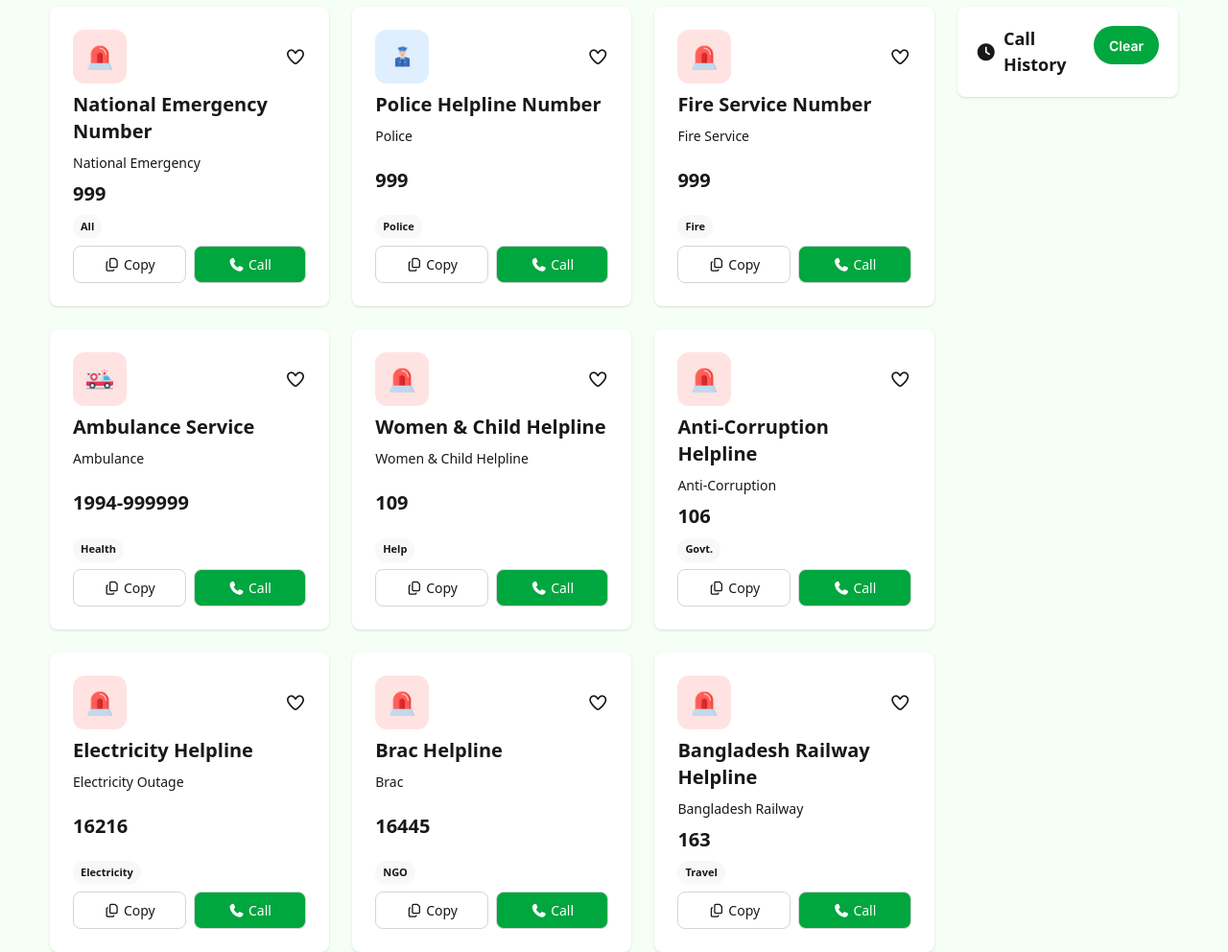
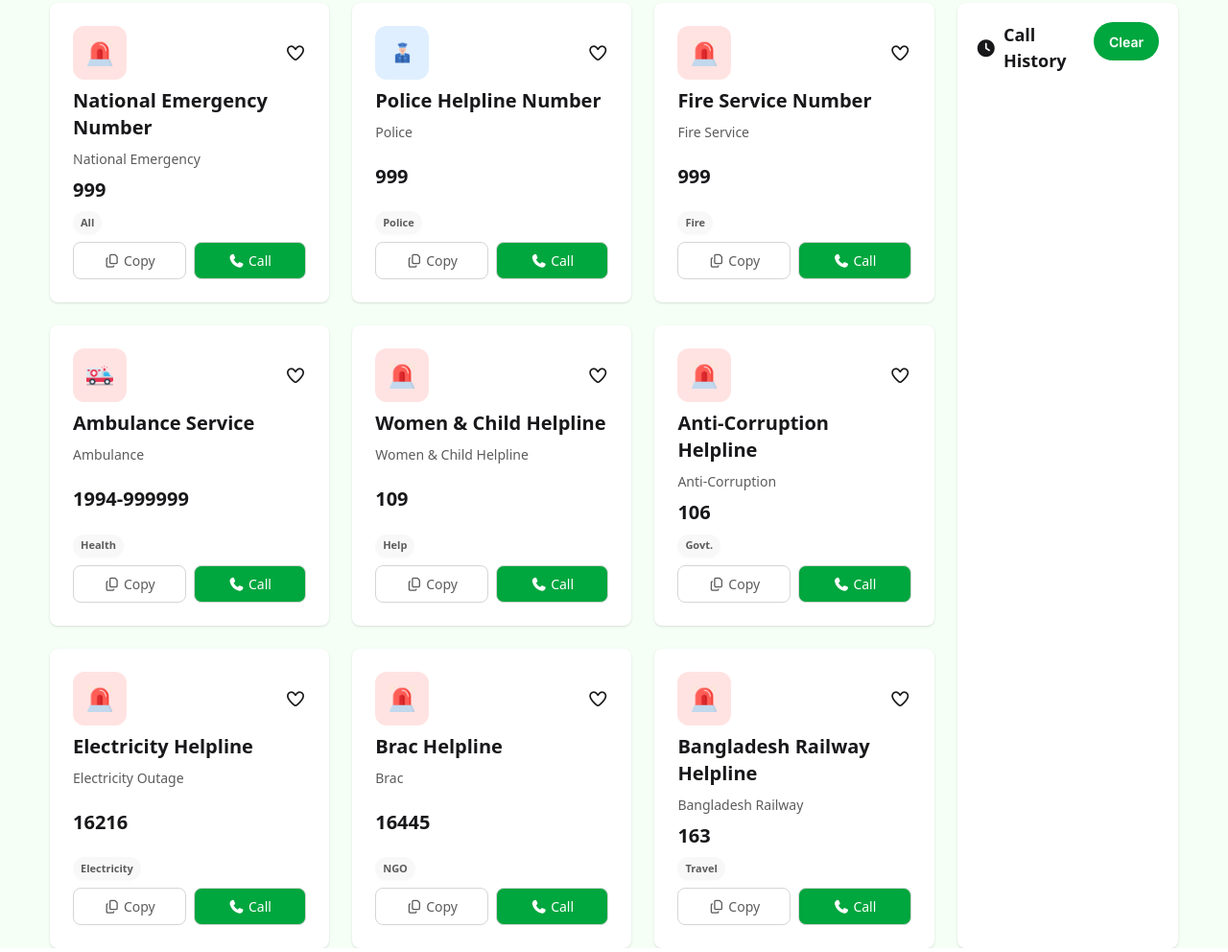
Before and after one commit to tahmid-codes-it/assignment-05, a plain HTML site: page index.html in a window 1280 px wide. Shown: the part 359-1351 px from the top of the page at 96% size. Drawn offline with nearby package versions, Linux system fonts and the light colour scheme.

Commit message:
corrected some colors and some logics

```diff
--- a/functionality.js
+++ b/functionality.js
@@ -15,10 +15,10 @@ function callHandler(id, message) {
   const coinCount = document.getElementById("coin-count");
   const coinCountNumber = parseInt(coinCount.innerText);
   const coinCountNumberTotal = coinCountNumber - 20;
-  if (coinCountNumberTotal === -20) {
-    alert("Not enough coins!");
-    return;
-  }
+if (coinCountNumber < 20) {
+   alert("Not enough coins!");
+   return;
+}
   coinCount.innerText = coinCountNumberTotal;
   if (coinCountNumberTotal >= 0) {
     alert(message);
--- a/index.html
+++ b/index.html
@@ -49,10 +49,9 @@
     <div class="bg-gradient-to-r from-[#013223] via-[#006747] to-[#013223] ...">
         <div class="px-14 py-5">
             <img class="w-24 mx-auto mb-[11px]" src="assets/logo-dark.png" alt="">
-            <h1 class="inter-font font-bold text-4xl text-white text-center mb-[11px]">Emergency Service Directory</h1>
+            <h1 class="inter-font font-bold text-3xl  text-white text-center mb-[11px]">Emergency Service Directory</h1>
             <p class="inter-font font-semibold text-white text-center ">Government Emergency Services at Your Fingertip
-                – A Project by Government
-                of the People’s Republic of Bangladesh</p>
+                – A Project by Government of the People’s Republic of Bangladesh</p>
         </div>
     </div>
 
@@ -69,11 +68,11 @@
                             <i id="heart-1" class="text-lg fa-regular fa-heart hover:text-red-500"></i>
                         </div>
                         <h2 class="text-xl font-bold card-title">National Emergency Number</h2>
-                        <p>National Emergency</p>
+                        <p class="text-[#5c5c5c]">National Emergency</p>
                         <p class="section-number text-xl font-bold">999</p>
-                        <div><button class="btn btn-xs rounded-xl border-none">All</button></div>
+                        <div><button class="btn btn-xs text-[#5c5c5c] rounded-xl border-none">All</button></div>
                         <div class="flex gap-2">
-                            <button id="copy-1" class="copy-btn w-full border border-[#d4d6d5] hover:bg-[#d5d8d8] rounded-lg py-2"> <i
+                            <button id="copy-1" class="copy-btn text-[#5c5c5c] w-full border border-[#d4d6d5] hover:bg-[#d5d8d8] rounded-lg py-2"> <i
                                     class="fa-regular fa-copy"></i> Copy</button>
                             <button id="call-1"
                                 class="w-full border bg-[#00a63e] text-white border-[#d4d6d5] hover:bg-[#03722c] rounded-lg py-2">
@@ -91,11 +90,11 @@
                             <i id="heart-2" class="text-lg fa-regular fa-heart hover:text-red-500"></i>
                         </div>
                         <h2 class="text-xl font-bold card-title">Police Helpline Number</h2>
-                        <p>Police</p>
-                        <p class="section-number text-xl font-bold">999</p>
-                        <div><button class="btn btn-xs rounded-xl border-none">Police</button></div>
+                        <p class="text-[#5c5c5c]">Police</p>
+                        <p class="section-number  text-xl font-bold">999</p>
+                        <div><button class="btn btn-xs text-[#5c5c5c] rounded-xl border-none">Police</button></div>
                         <div class="flex gap-2">
-                            <button id="copy-2" class="copy-btn w-full border border-[#d4d6d5] hover:bg-[#d5d8d8] rounded-lg py-2"> <i
+                            <button id="copy-2" class="copy-btn text-[#5c5c5c] w-full border border-[#d4d6d5] hover:bg-[#d5d8d8] rounded-lg py-2"> <i
                                     class="fa-regular fa-copy"></i> Copy</button>
                             <button id="call-2"
                                 class="w-full border bg-[#00a63e] text-white border-[#d4d6d5] hover:bg-[#03722c] rounded-lg py-2">
@@ -113,11 +112,11 @@
                             <i id="heart-3" class="text-lg fa-regular fa-heart hover:text-red-500"></i>
                         </div>
                         <h2 class="text-xl font-bold card-title">Fire Service Number</h2>
-                        <p>Fire Service</p>
+                        <p class="text-[#5c5c5c]">Fire Service</p>
                         <p class="section-number text-xl font-bold">999</p>
-                        <div><button class="btn btn-xs rounded-xl border-none">Fire</button></div>
+                        <div><button class="btn btn-xs text-[#5c5c5c] rounded-xl border-none">Fire</button></div>
                         <div class="flex gap-2">
-                            <button id="copy-3" class="copy-btn w-full border border-[#d4d6d5] hover:bg-[#d5d8d8] rounded-lg py-2"> <i
+                            <button id="copy-3" class="copy-btn text-[#5c5c5c] w-full border border-[#d4d6d5] hover:bg-[#d5d8d8] rounded-lg py-2"> <i
                                     class="fa-regular fa-copy"></i> Copy</button>
                             <button id="call-3"
                                 class="w-full border bg-[#00a63e] text-white border-[#d4d6d5] hover:bg-[#03722c] rounded-lg py-2">
@@ -135,11 +134,11 @@
                             <i id="heart-4" class="text-lg fa-regular fa-heart hover:text-red-500"></i>
                         </div>
                         <h2 class="text-xl font-bold card-title">Ambulance Service</h2>
-                        <p>Ambulance</p>
+                        <p class="text-[#5c5c5c]">Ambulance</p>
                         <p class="section-number text-xl font-bold">1994-999999</p>
-                        <div><button class="btn btn-xs rounded-xl border-none">Health</button></div>
+                        <div><button class="btn btn-xs text-[#5c5c5c] rounded-xl border-none">Health</button></div>
                         <div class="flex gap-2">
-                            <button id="copy-4" class="copy-btn w-full border border-[#d4d6d5] hover:bg-[#d5d8d8] rounded-lg py-2"> <i
+                            <button id="copy-4" class="copy-btn text-[#5c5c5c] w-full border border-[#d4d6d5] hover:bg-[#d5d8d8] rounded-lg py-2"> <i
                                     class="fa-regular fa-copy"></i> Copy</button>
                             <button id="call-4"
                                 class="w-full border bg-[#00a63e] text-white border-[#d4d6d5] hover:bg-[#03722c] rounded-lg py-2">
@@ -157,11 +156,11 @@
                             <i id="heart-5" class="text-lg fa-regular fa-heart hover:text-red-500"></i>
                         </div>
                         <h2 class="text-xl font-bold card-title">Women & Child Helpline</h2>
-                        <p>Women & Child Helpline</p>
+                        <p class="text-[#5c5c5c]">Women & Child Helpline</p>
                         <p class="section-number text-xl font-bold">109</p>
-                        <div><button class="btn btn-xs rounded-xl border-none">Help</button></div>
+                        <div><button class="btn btn-xs text-[#5c5c5c] rounded-xl border-none">Help</button></div>
                         <div class="flex gap-2">
-                            <button id="copy-5" class="copy-btn w-full border border-[#d4d6d5] hover:bg-[#d5d8d8] rounded-lg py-2"> <i
+                            <button id="copy-5" class="copy-btn text-[#5c5c5c] w-full border border-[#d4d6d5] hover:bg-[#d5d8d8] rounded-lg py-2"> <i
                                     class="fa-regular fa-copy"></i> Copy</button>
                             <button id="call-5"
                                 class="w-full border bg-[#00a63e] text-white border-[#d4d6d5] hover:bg-[#03722c] rounded-lg py-2">
@@ -179,11 +178,11 @@
                             <i id="heart-6" class="text-lg fa-regular fa-heart hover:text-red-500"></i>
                         </div>
                         <h2 class="text-xl font-bold card-title">Anti-Corruption Helpline</h2>
-                        <p>Anti-Corruption</p>
+                        <p class="text-[#5c5c5c]">Anti-Corruption</p>
                         <p class="section-number text-xl font-bold">106</p>
-                        <div><button class="btn btn-xs rounded-xl border-none">Govt.</button></div>
+                        <div><button class="btn btn-xs text-[#5c5c5c] rounded-xl border-none">Govt.</button></div>
                         <div class="flex gap-2">
-                            <button id="copy-6" class="copy-btn w-full border border-[#d4d6d5] hover:bg-[#d5d8d8] rounded-lg py-2"> <i
+                            <button id="copy-6" class="copy-btn text-[#5c5c5c] w-full border border-[#d4d6d5] hover:bg-[#d5d8d8] rounded-lg py-2"> <i
                                     class="fa-regular fa-copy"></i> Copy</button>
                             <button id="call-6"
                                 class="w-full border bg-[#00a63e] text-white border-[#d4d6d5] hover:bg-[#03722c] rounded-lg py-2">
@@ -201,11 +200,11 @@
                             <i id="heart-7" class="text-lg fa-regular fa-heart hover:text-red-500"></i>
                         </div>
                         <h2 class="text-xl font-bold card-title">Electricity Helpline</h2>
-                        <p>Electricity Outage</p>
+                        <p class="text-[#5c5c5c]">Electricity Outage</p>
                         <p class="section-number text-xl font-bold">16216</p>
-                        <div><button class="btn btn-xs rounded-xl border-none">Electricity</button></div>
+                        <div><button class="btn btn-xs text-[#5c5c5c] rounded-xl border-none">Electricity</button></div>
                         <div class="flex gap-2">
-                            <button id="copy-7"  class="copy-btn w-full border border-[#d4d6d5] hover:bg-[#d5d8d8] rounded-lg py-2"> <i
+                            <button id="copy-7"  class="copy-btn text-[#5c5c5c] w-full border border-[#d4d6d5] hover:bg-[#d5d8d8] rounded-lg py-2"> <i
                                     class="fa-regular fa-copy"></i> Copy</button>
                             <button id="call-7"
                                 class="w-full border bg-[#00a63e] text-white border-[#d4d6d5] hover:bg-[#03722c] rounded-lg py-2">
@@ -223,11 +222,11 @@
                             <i id="heart-8" class="text-lg fa-regular fa-heart hover:text-red-500"></i>
                         </div>
                         <h2 class="text-xl font-bold card-title">Brac Helpline</h2>
-                        <p>Brac</p>
+                        <p class="text-[#5c5c5c]">Brac</p>
                         <p class="text-xl font-bold">16445</p>
-                        <div><button class="section-number btn btn-xs rounded-xl border-none">NGO</button></div>
+                        <div><button class="section-number btn btn-xs text-[#5c5c5c] rounded-xl border-none">NGO</button></div>
                         <div class="flex gap-2">
-                            <button id="copy-8" class="copy-btn w-full border border-[#d4d6d5] hover:bg-[#d5d8d8] rounded-lg py-2"> <i
+                            <button id="copy-8" class="copy-btn text-[#5c5c5c] w-full border border-[#d4d6d5] hover:bg-[#d5d8d8] rounded-lg py-2"> <i
                                     class="fa-regular fa-copy"></i> Copy</button>
                             <button id="call-8"
                                 class="w-full border bg-[#00a63e] text-white border-[#d4d6d5] hover:bg-[#03722c] rounded-lg py-2">
@@ -245,11 +244,11 @@
                             <i id="heart-9" class="text-lg fa-regular fa-heart hover:text-red-500"></i>
                         </div>
                         <h2 class="text-xl font-bold card-title">Bangladesh Railway Helpline </h2>
-                        <p>Bangladesh Railway</p>
+                        <p class="text-[#5c5c5c]">Bangladesh Railway</p>
                         <p class="section-number text-xl font-bold">163</p>
-                        <div><button class="btn btn-xs rounded-xl border-none">Travel</button></div>
+                        <div><button class="btn btn-xs text-[#5c5c5c] rounded-xl border-none">Travel</button></div>
                         <div class="flex gap-2">
-                            <button id="copy-9" class="copy-btn w-full border border-[#d4d6d5] hover:bg-[#d5d8d8] rounded-lg py-2"> <i
+                            <button id="copy-9" class="copy-btn text-[#5c5c5c] w-full border border-[#d4d6d5] hover:bg-[#d5d8d8] rounded-lg py-2"> <i
                                     class="fa-regular fa-copy"></i> Copy</button>
                             <button  id="call-9"
                                 class="w-full border bg-[#00a63e] text-white border-[#d4d6d5] hover:bg-[#03722c] rounded-lg py-2">
@@ -261,7 +260,7 @@
             </div>
 
 
-            <div  class="card h-full bg-base-100 card-md shadow-sm lg:w-[25%] sm:w-[100%] ">
+            <div  class="card bg-base-100 card-md shadow-sm lg:w-[25%] sm:w-[100%] ">
                 <div class="p-5">
                     <div class="flex justify-between">
                         <h2 class="card-title"><i class="fa-solid fa-clock"></i> Call History</h2>
```
